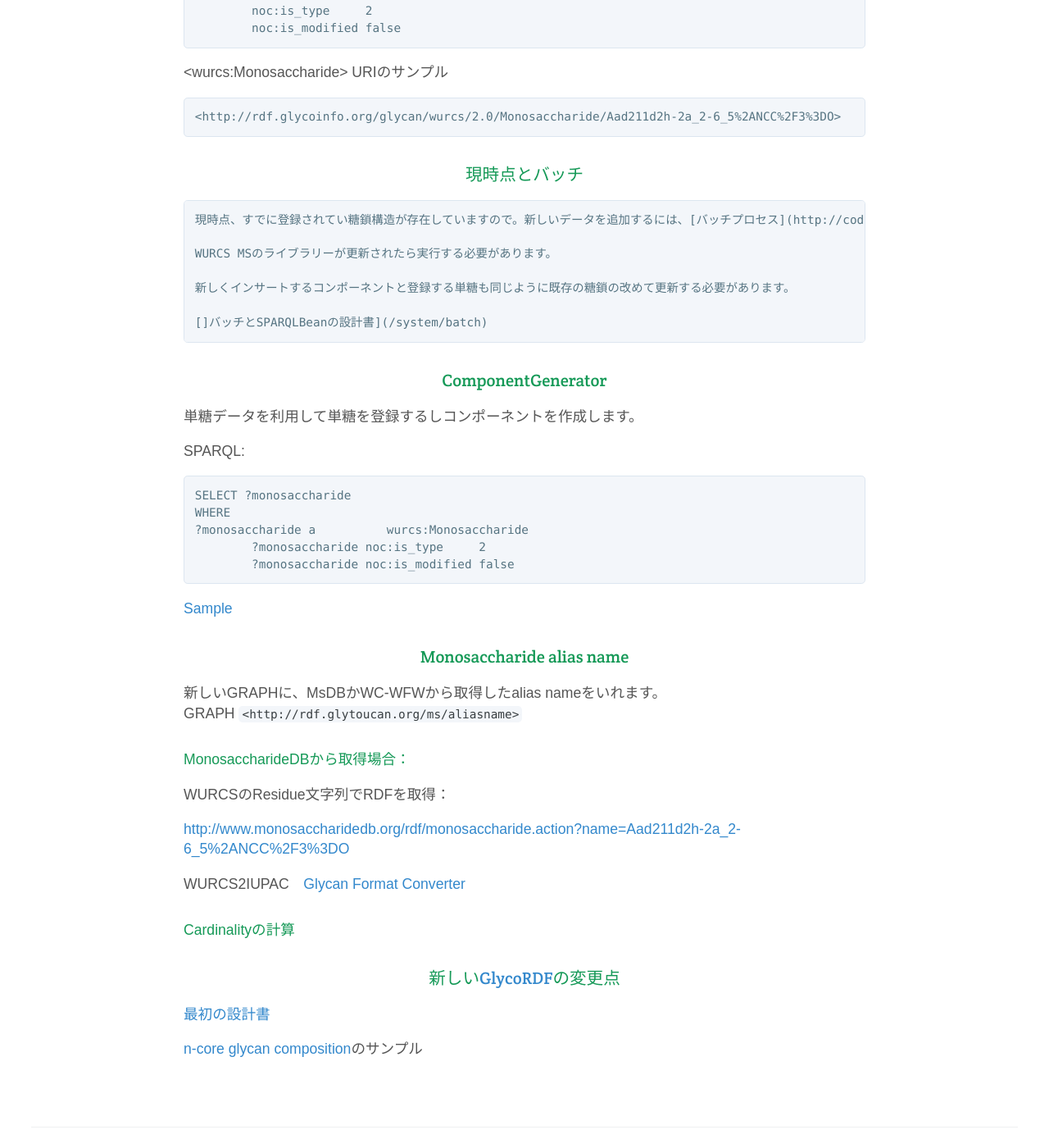
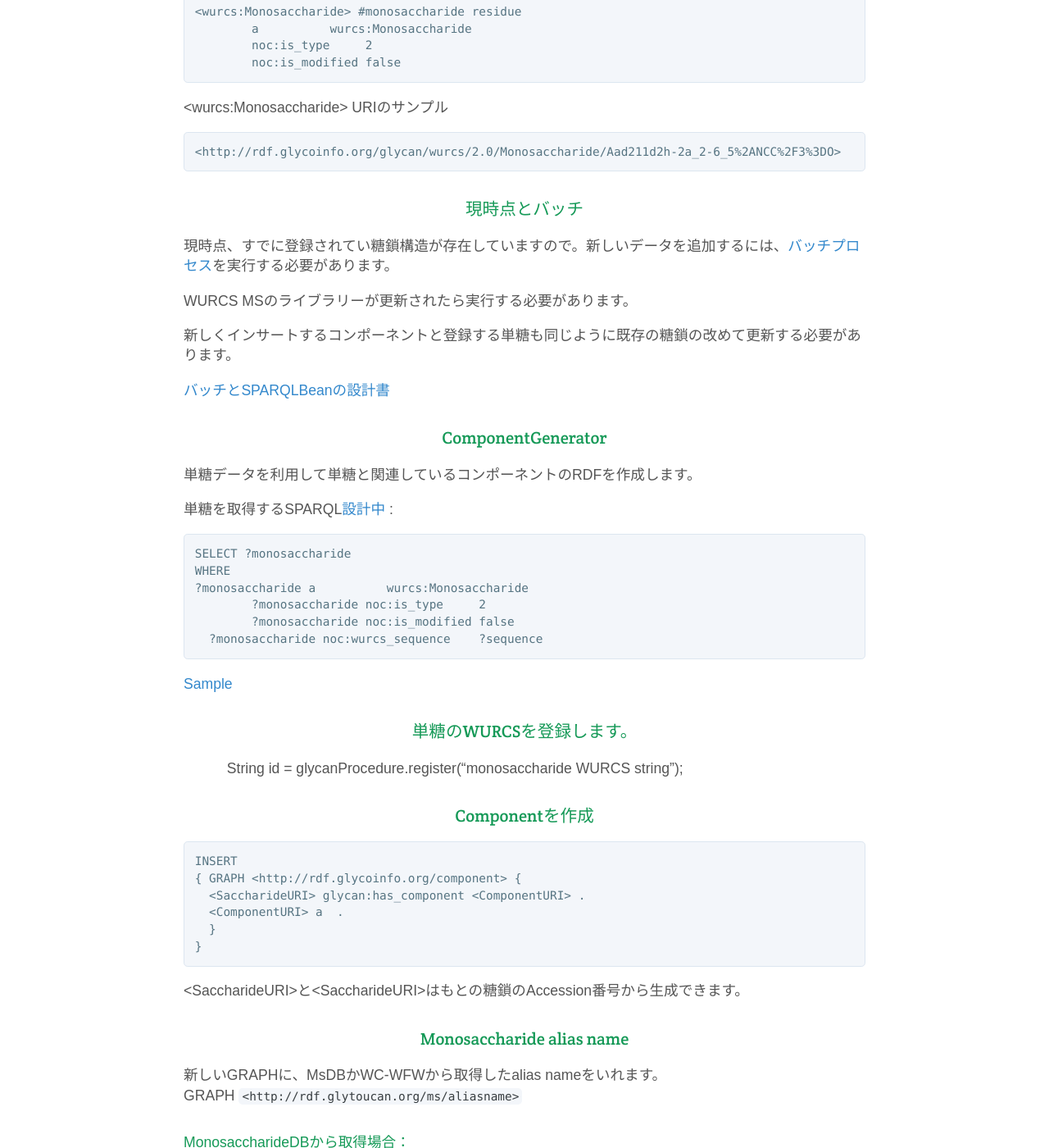
Before and after one commit to glytoucan/glytoucan, a Jekyll site: the page built from system/composition_ja.md, in a window 1280 px wide and 1400 px high, scrolled down 1529 px. Shown: the whole window at 82% size. Built offline with Jekyll 4.4.1, drawn with Linux system fonts in a browser that asks for light colours; nearby versions of some CDN libraries; Markdown is read by kramdown in place of the engine named in the settings; some of the changed text lies outside the part shown.

Commit message:
more updates to composition

```diff
--- a/system/composition_ja.md
+++ b/system/composition_ja.md
@@ -47,7 +47,9 @@ layout: default
 
 ### WURCS MSが生成する単糖のRDF
 
-[WURCS-MS-RDF](https://bitbucket.org/glycosw/wurcsrdf)のライブラリーにある、WURCSシーケンスら単糖データのRDFを生成する
+[WURCS-MS-RDF](https://bitbucket.org/glycosw/wurcsrdf)のライブラリーにある、WURCSシーケンスら単糖データのRDFを生成する単糖データ
+
+[設計中](https://bitbucket.org/glycosw/wurcsrdf/issues/1)
 
     <wurcs:Monosaccharide> #monosaccharide residue
     	a          wurcs:Monosaccharide
@@ -60,27 +62,46 @@ layout: default
 
 ### 現時点とバッチ
 
-    現時点、すでに登録されてい糖鎖構造が存在していますので。新しいデータを追加するには、[バッチプロセス](http://code.glytoucan.org/batch/)を実行する必要があります。
+現時点、すでに登録されてい糖鎖構造が存在していますので。新しいデータを追加するには、[バッチプロセス](http://code.glytoucan.org/batch/)を実行する必要があります。
 
-    WURCS MSのライブラリーが更新されたら実行する必要があります。
+WURCS MSのライブラリーが更新されたら実行する必要があります。
 
-    新しくインサートするコンポーネントと登録する単糖も同じように既存の糖鎖の改めて更新する必要があります。
+新しくインサートするコンポーネントと登録する単糖も同じように既存の糖鎖の改めて更新する必要があります。
 
-    []バッチとSPARQLBeanの設計書](/system/batch)
+[バッチとSPARQLBeanの設計書](http://code.glytoucan.org/batch)
 
 ### ComponentGenerator
 
-単糖データを利用して単糖を登録するしコンポーネントを作成します。
+単糖データを利用して単糖と関連しているコンポーネントのRDFを作成します。
 
-SPARQL:
+単糖を取得するSPARQL[設計中](https://bitbucket.org/glycosw/wurcsrdf/issues/1)
+:
 
     SELECT ?monosaccharide
     WHERE
 	?monosaccharide a          wurcs:Monosaccharide
     	?monosaccharide noc:is_type	2
     	?monosaccharide noc:is_modified	false
+      ?monosaccharide noc:wurcs_sequence	?sequence
 
 [Sample](http://beta.ts.glytoucan.org/sparql?default-graph-uri=&query=PREFIX+wurcs%3A+%3Chttp%3A%2F%2Fwww.glycoinfo.org%2Fglyco%2Fowl%2Fwurcs%23%3E%0D%0ASELECT+distinct+%3Fmono%0D%0A++++++++++++++++FROM+%3Chttp%3A%2F%2Frdf.glytoucan.org%2Fwurcs%2Fms%3E%0D%0A++++++++++++++++WHERE%7B%0D%0A%3Fmono+a+wurcs%3AMonosaccharide+.%0D%0A%7D%0D%0Alimit+100&format=text%2Fhtml&timeout=0&debug=on)
+
+###単糖のWURCSを登録します。
+
+　　　String id = glycanProcedure.register("monosaccharide WURCS string");
+
+###Componentを作成
+
+    INSERT
+    { GRAPH <http://rdf.glycoinfo.org/component> {
+      <SaccharideURI> glycan:has_component <ComponentURI> .
+      <ComponentURI> a  .
+      }
+    }
+
+&lt;SaccharideURI>と&lt;SaccharideURI>はもとの糖鎖のAccession番号から生成できます。
+
+
 
 ### Monosaccharide alias name
 新しいGRAPHに、MsDBかWC-WFWから取得したalias nameをいれます。
```
